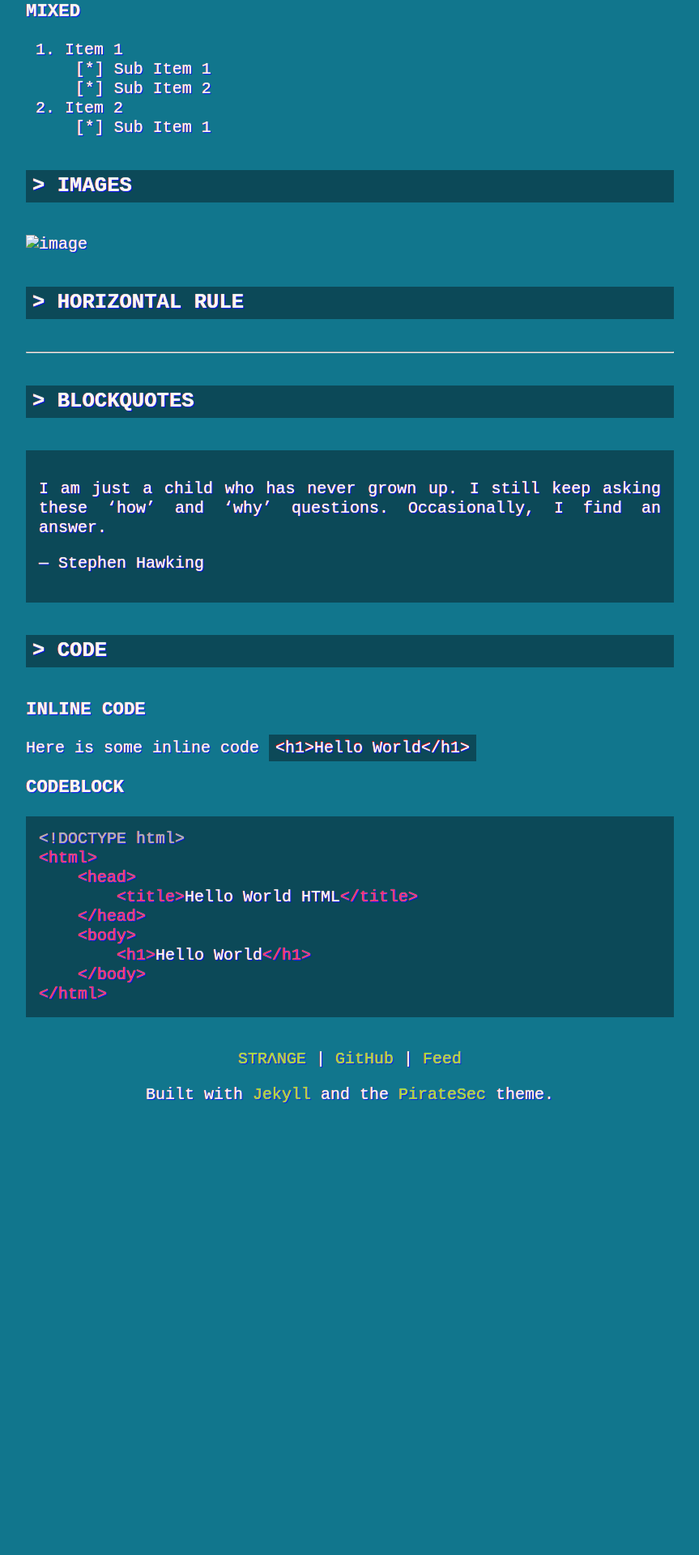
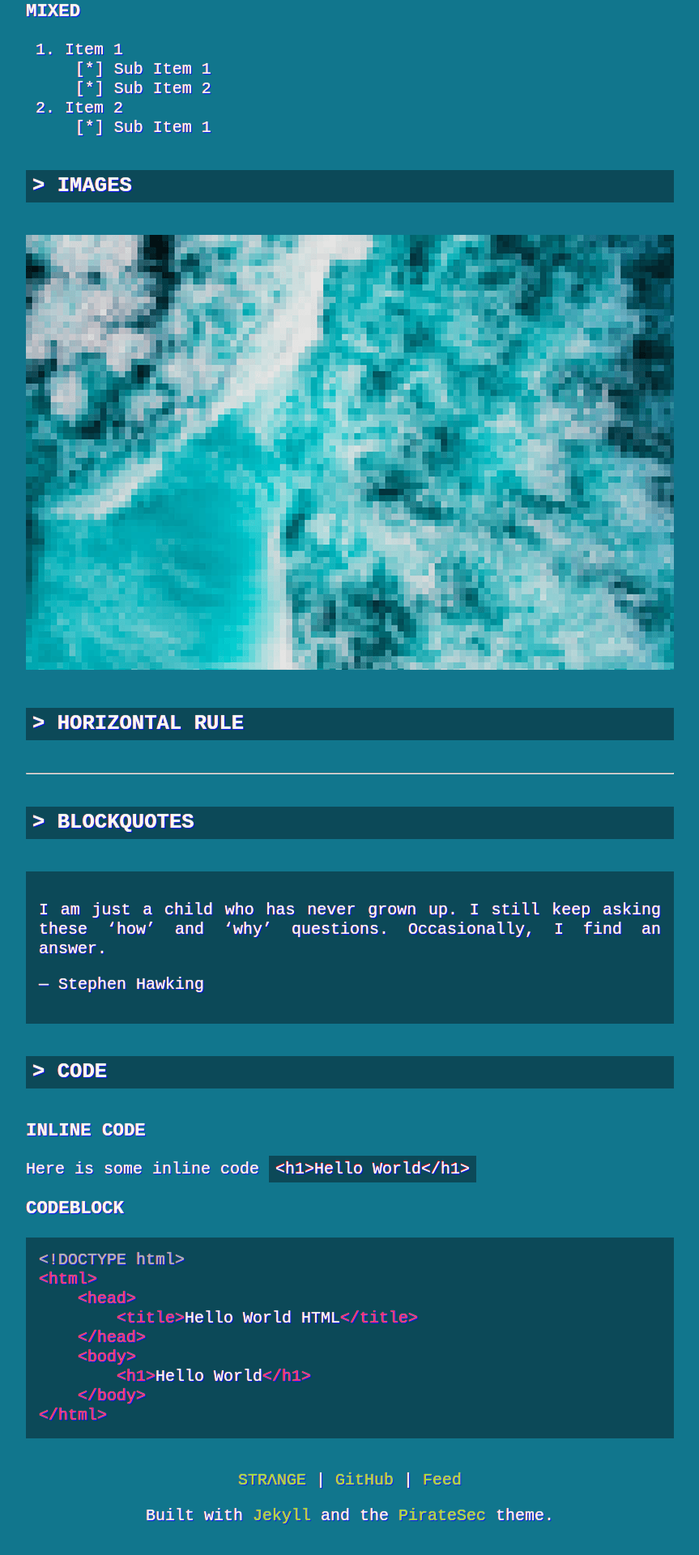
Before and after one commit to x64onl/jekyll-piratesec, a Jekyll site: the page built from _posts/2019-12-19-style.md, in a window 1280 px wide. Shown: the part 3270-5190 px from the top of the page at 81% size, without its empty margins (208-1071 px from the left). Built offline with Jekyll 4.4.1, drawn with Linux system fonts in a browser that asks for light colours; some web fonts are replaced; before the commit the page ends 4670 px from its top, so only the background shows below that.

Commit message:
Initial Commit

```diff
--- a/_posts/2019-12-19-style.md
+++ b/_posts/2019-12-19-style.md
@@ -72,7 +72,7 @@
 
 # Images
 
-![image](assets/images/image-style.png)
+![image]({{ 'assets/images/image-style.png' | absolute_url }})
 
 # Horizontal Rule
 
```
